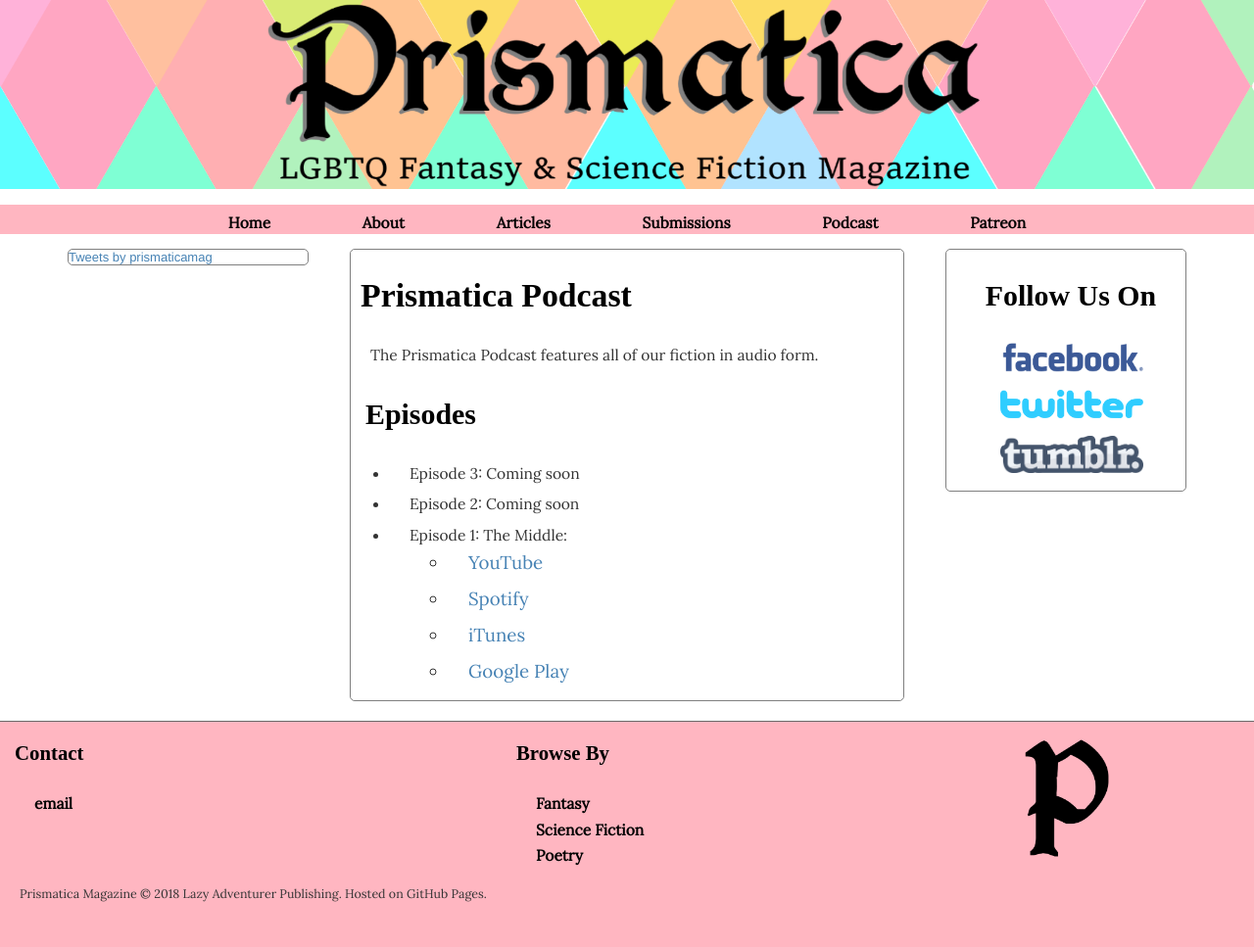
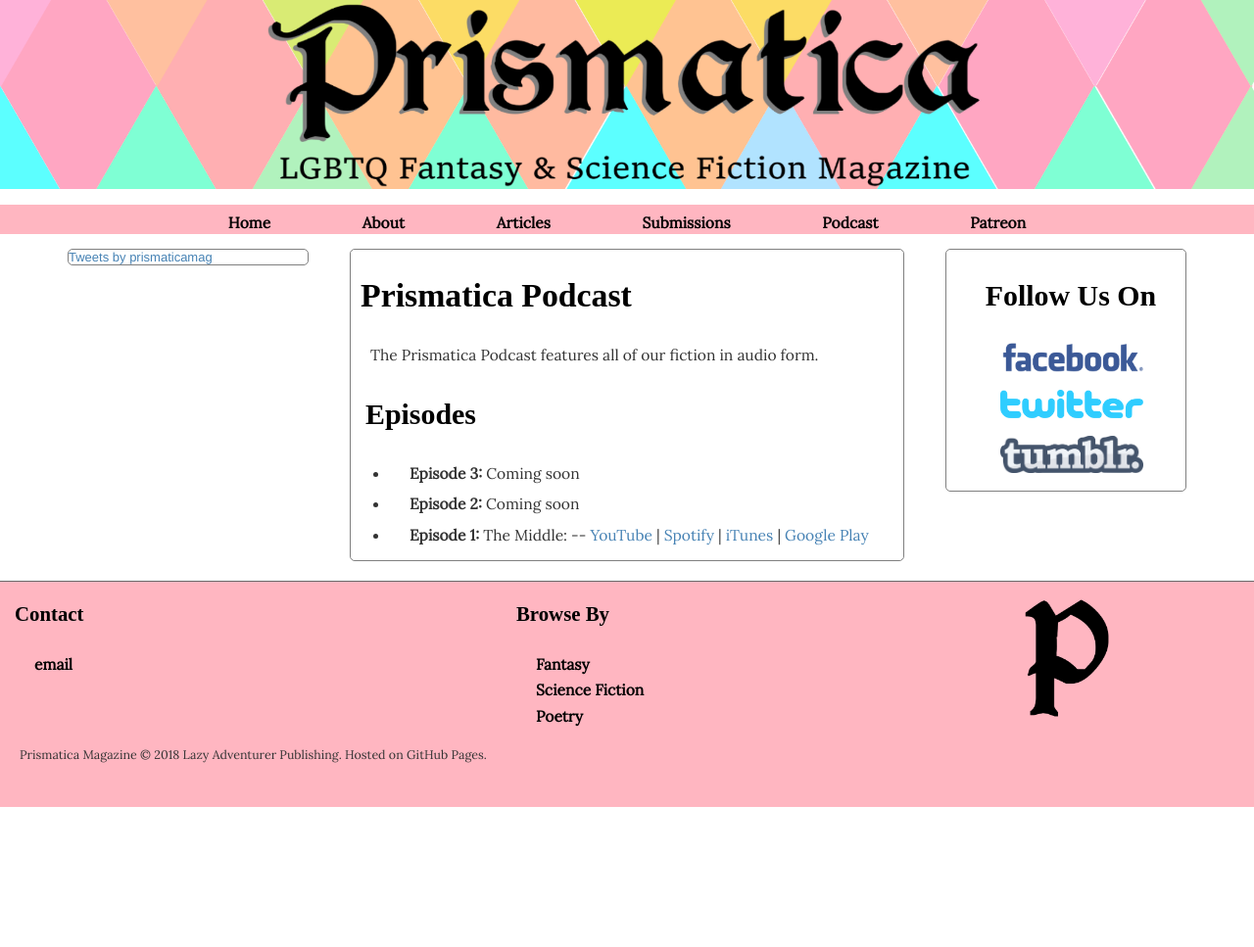
Before and after one commit to lazyadventurerpublishing/prismatica, a Jekyll site: the page built from podcast.html, in a window 1280 px wide. Shown: the whole page at 98% size. Built offline with Jekyll 4.4.1, drawn with Linux system fonts in a browser that asks for light colours; some web fonts are replaced; comment, search, counter and statistics services are not loaded; after the commit the page ends 900 px from its top, so only the background shows below that.

Commit message:
Update podcast.html

```diff
--- a/podcast.html
+++ b/podcast.html
@@ -8,16 +8,9 @@
     <p>The Prismatica Podcast features all of our fiction in audio form.</p>
     <h3>Episodes</h3>
     <ul>
-        <li>Episode 3: Coming soon</li>
-        <li>Episode 2: Coming soon</li>
-        <li>Episode 1: The Middle:
-            <ul>
-                <li><a href="https://www.youtube.com/watch?v=mOk5gVa3l6k">YouTube</a></li>
-                <li><a href="https://open.spotify.com/episode/37cJSIY3IwBjY8nmmUU78f?si=tapRvSaPQXKGgYhIU7stiw">Spotify</a></li>
-                <li><a href="https://itunes.apple.com/us/podcast/the-middle-by-andrew-olvera/id1434012248?i=1000418406895&mt=2">iTunes</a></li>
-                <li><a href="https://play.google.com/music/m/Dhyydtypyocnyvuhze2alqok3zq?t=The_Middle_by_Andrew_Olvera-Prismatica_Magazine">Google Play</a></li>
-            </ul>
-    </ul>
+        <li><strong>Episode 3:</strong> Coming soon</li>
+        <li><strong>Episode 2:</strong> Coming soon</li>
+        <li><strong>Episode 1:</strong> The Middle: -- <a href="https://www.youtube.com/watch?v=mOk5gVa3l6k">YouTube</a> | <a href="https://open.spotify.com/episode/37cJSIY3IwBjY8nmmUU78f?si=tapRvSaPQXKGgYhIU7stiw">Spotify</a> | <a href="https://itunes.apple.com/us/podcast/the-middle-by-andrew-olvera/id1434012248?i=1000418406895&mt=2">iTunes</a> | <a href="https://play.google.com/music/m/Dhyydtypyocnyvuhze2alqok3zq?t=The_Middle_by_Andrew_Olvera-Prismatica_Magazine">Google Play</a></li>
 
 
 </div>
```
